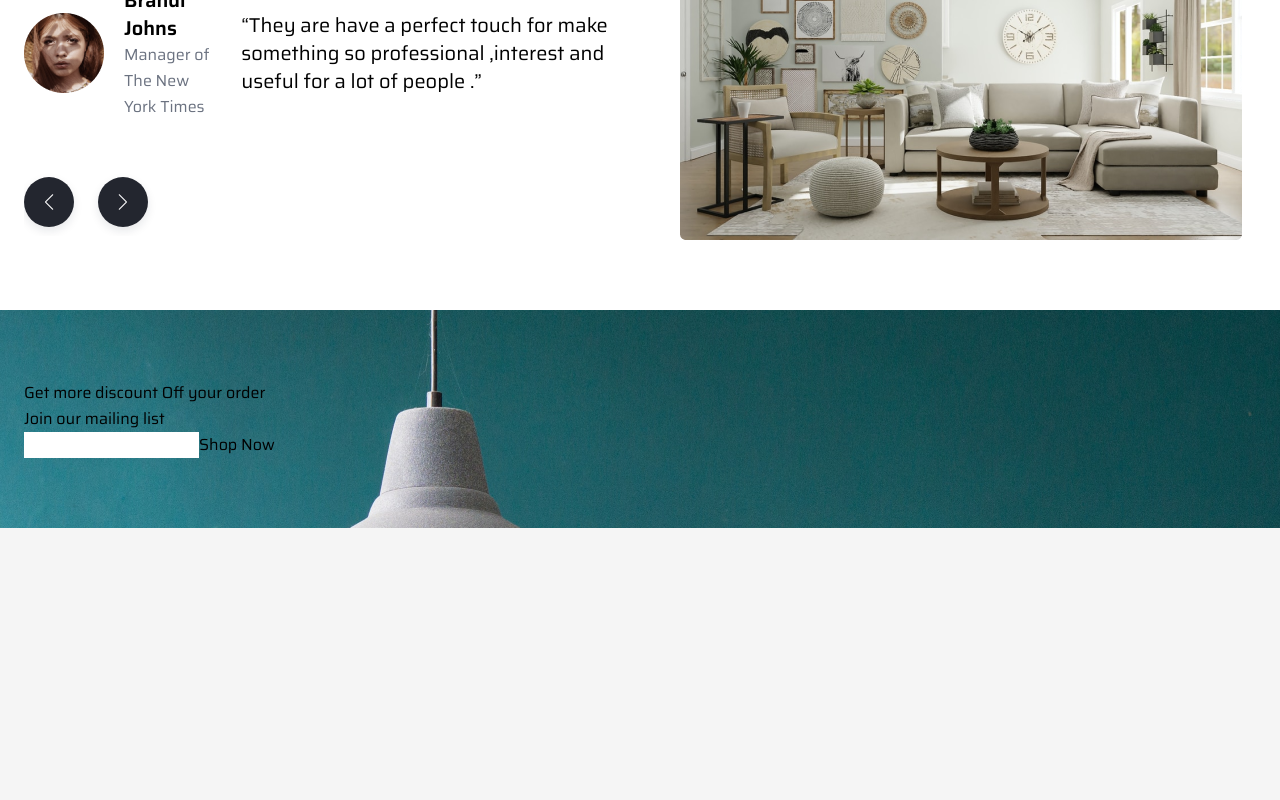
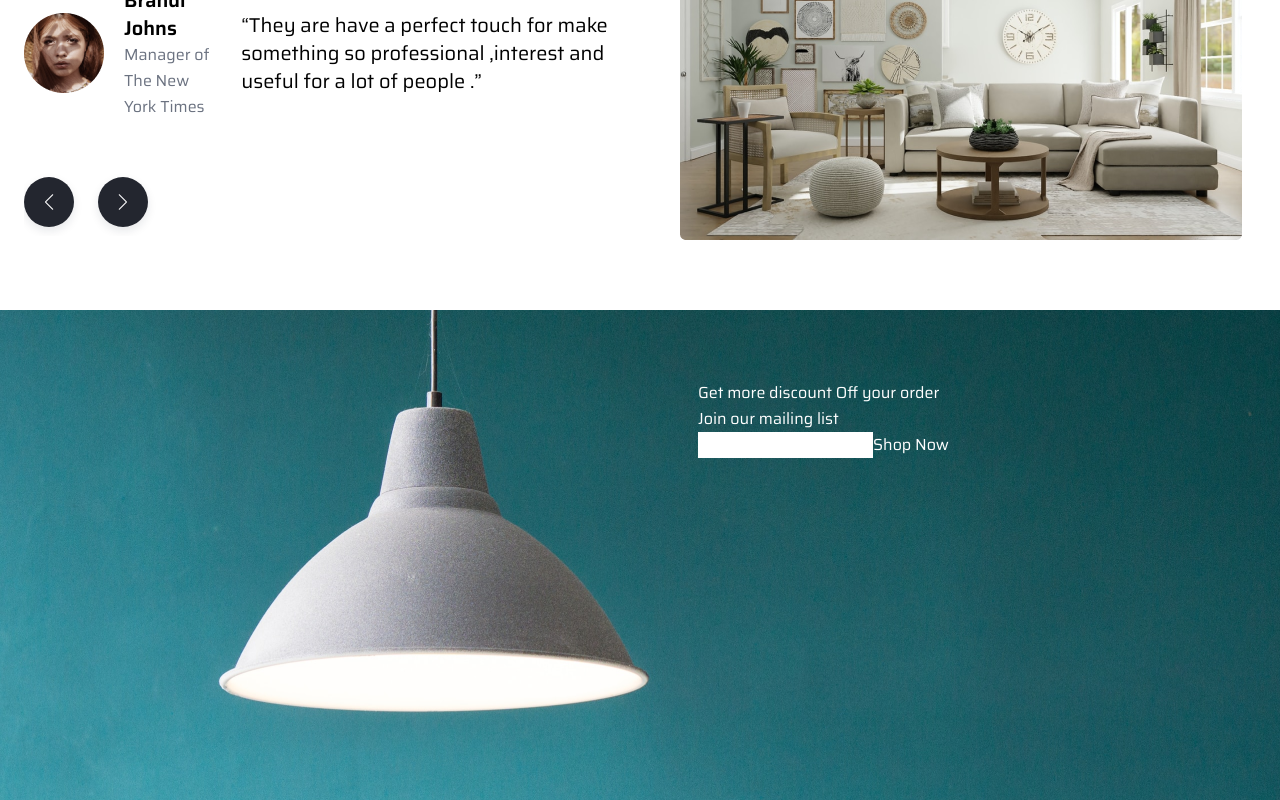
Before and after one commit to Isaiah-Mwinga/Furniture-palace, a React (Create React App) app: page / in a window 1280 px wide. Shown: the part 4346-5146 px from the top of the page. Before the commit the page ends 4874 px from the top, so only its background shows below. Built offline with nearby package versions, Linux system fonts and the light colour scheme; the HTML template or start-up script is replaced by a standard one.

Commit message:
furniture palace

```diff
--- a/src/components/Newsletter.js
+++ b/src/components/Newsletter.js
@@ -7,9 +7,9 @@ const Newsletter = () => {
   //destructure newsletter
   const { title, subtitle, placeholder, buttonText } = newsletter;
   return (
-    <section className='section bg-newsletter'>
-      <div className='container max-auto'>
-        <div>
+    <section className='section bg-newsletter min-h-[490px]'>
+      <div className='container max-auto flex justify-center lg:justify-end'>
+        <div className='w-full max-w-[558px] text-center text-white lg:text-left'>
           <h2>{title}</h2>
           <p>{subtitle}</p>
           <div>
```
